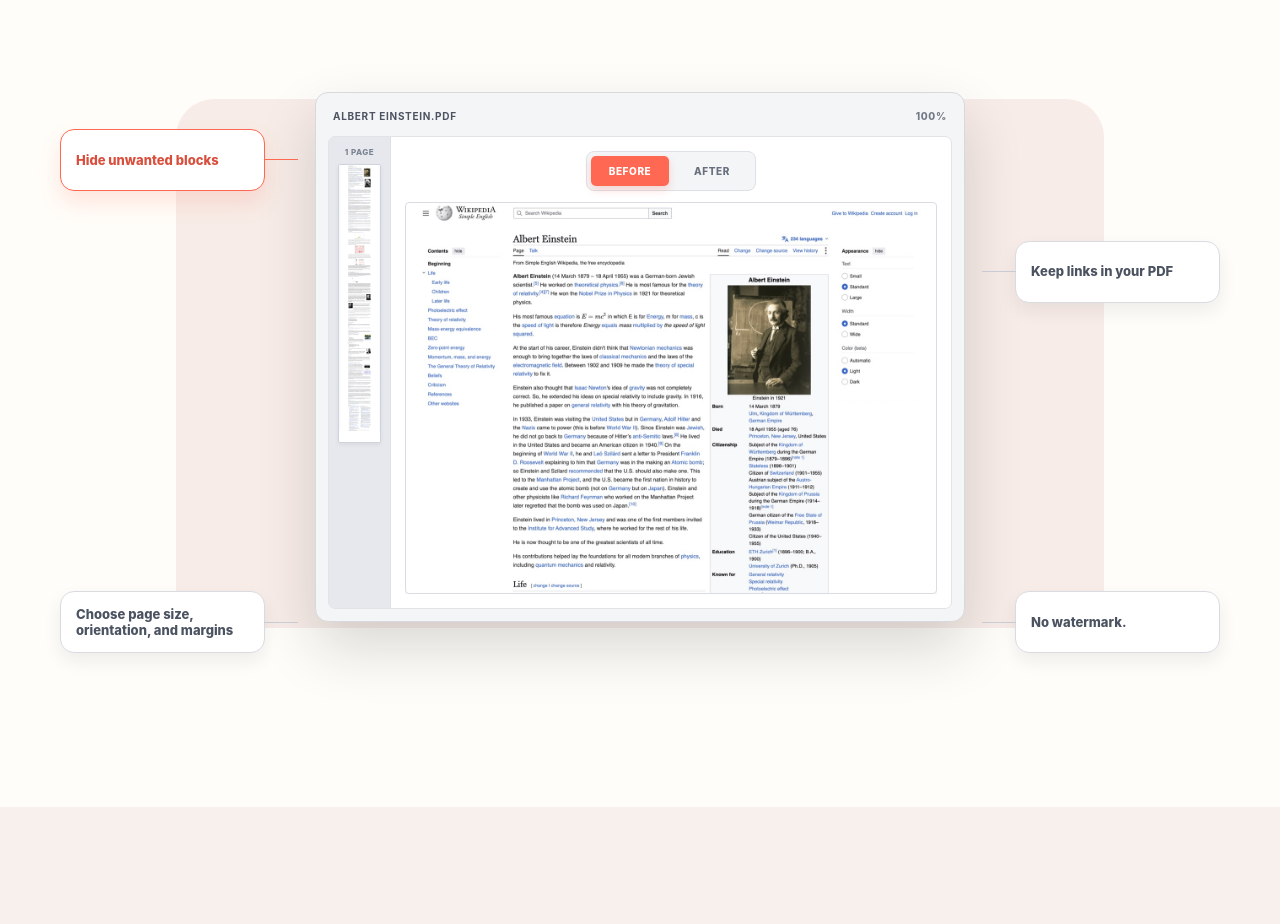
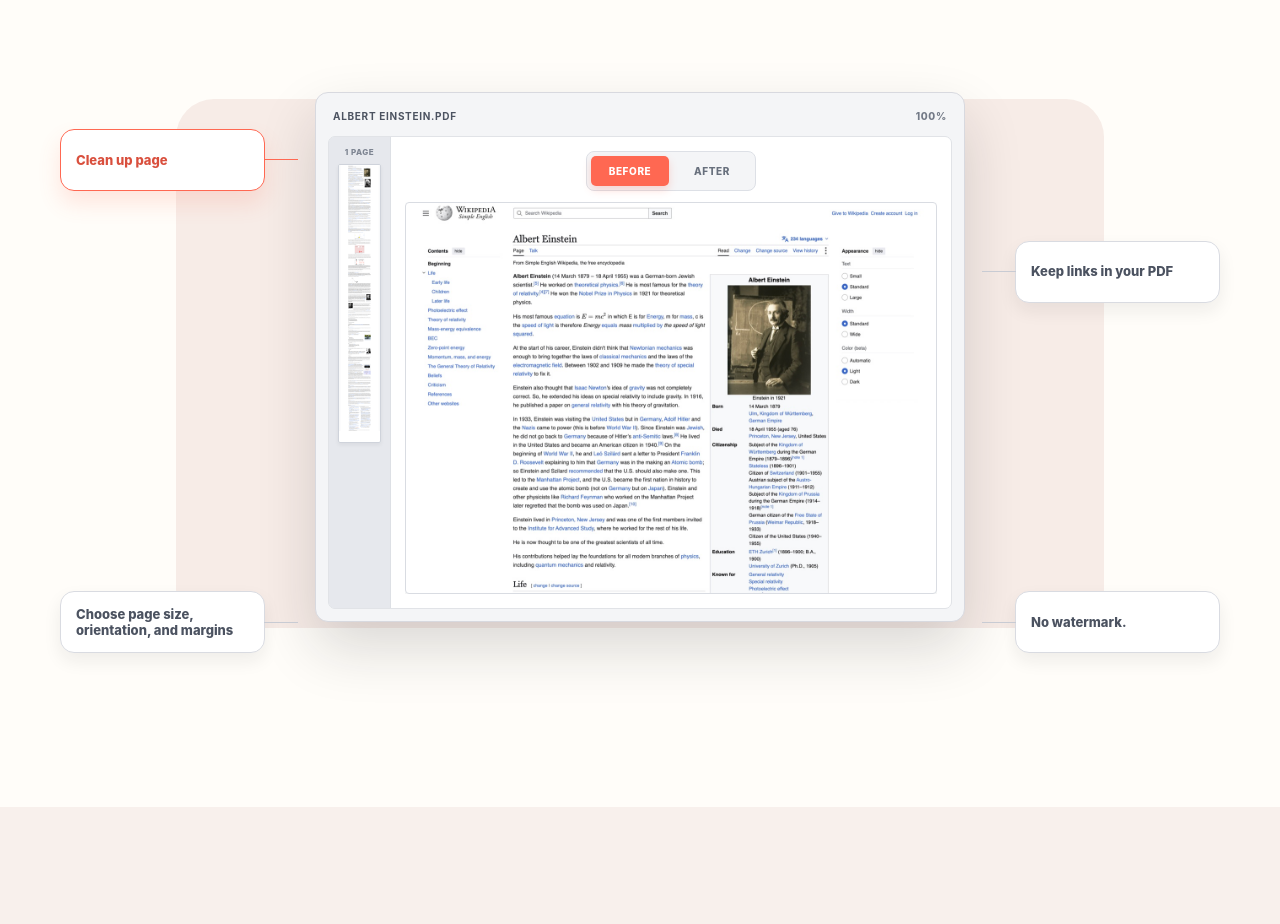
Before and after one commit to guless-cyber/hello-word, a plain HTML site: page index.html in a window 1280 px wide. Shown: the part 2140-3064 px from the top of the page. Drawn offline with Linux system fonts and the light colour scheme.

Commit message:
Rename page cleanup control

```diff
--- a/index.html
+++ b/index.html
@@ -594,7 +594,7 @@
 
           <div class="hotspot-stage" data-mode="hide">
             <div class="hotspots" aria-label="PDF controls">
-              <button class="hotspot is-active" type="button" data-mode="hide" aria-pressed="true">Hide unwanted blocks</button>
+              <button class="hotspot is-active" type="button" data-mode="hide" aria-pressed="true">Clean up page</button>
               <button class="hotspot" type="button" data-mode="links" aria-pressed="false">Keep links in your PDF</button>
               <button class="hotspot" type="button" data-mode="format" aria-pressed="false">Choose page size, orientation, and margins</button>
               <button class="hotspot" type="button" data-mode="clean" aria-pressed="false">No watermark.</button>
```
